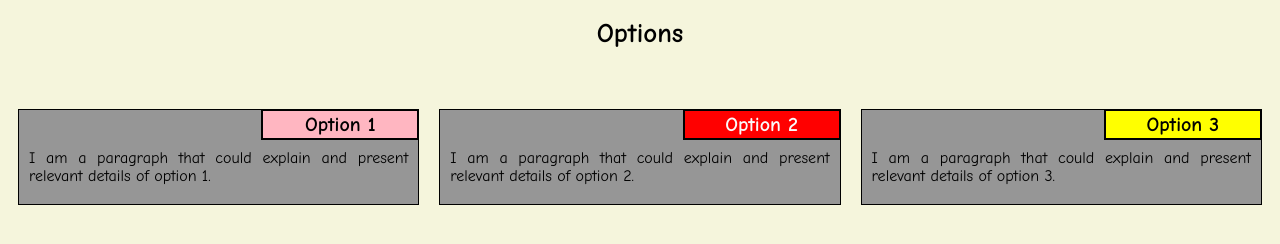
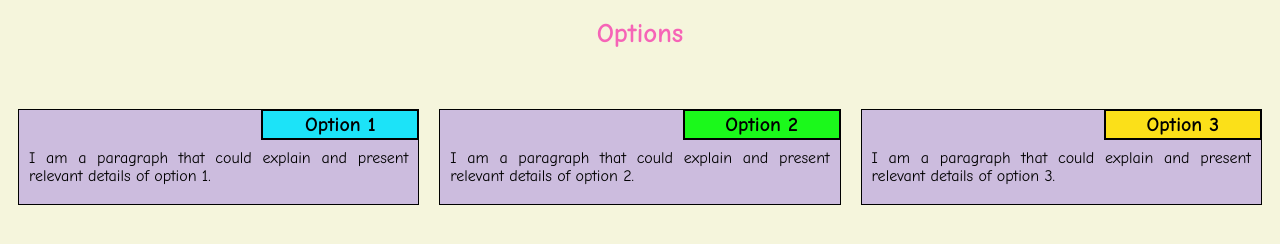
Before and after one commit to pattymicaelazurita/assignment, a plain HTML site: page index.html in a window 1280 px wide. Drawn offline with Linux system fonts and the light colour scheme.

Commit message:
Update main.css

```diff
--- a/main.css
+++ b/main.css
@@ -8,7 +8,7 @@ body {
       font-size: 27px;
       font-family: Georgia serif;
       text-align: center;
-      color: rgb(0, 0, 0);
+      color: #F664B7;
       margin-bottom: 30px;
       font-family: "Comic Sans MS", cursive, sans-serif;
   }
@@ -22,7 +22,7 @@ body {
   }
 
   .section {
-      background-color: rgb(150, 150, 150);
+      background-color: rgb(204, 188, 222);
       border: 1px solid black;
       margin-top: 30px;
       margin-right: 20px;
@@ -46,14 +46,14 @@ body {
       padding: 2px;
   }
   #topic1 {
-      background-color: #FFB6C1;
+      background-color: #1CE3F8;
   }
   #topic2 {
-      background-color: #FF0000;
-      color: rgb(250, 250, 250);
+      background-color: #1BF91B;
+
   }
   #topic3 {
-      background-color: #FFFF00;
+      background-color: #FBE019;
   }
 
   .row {
```
